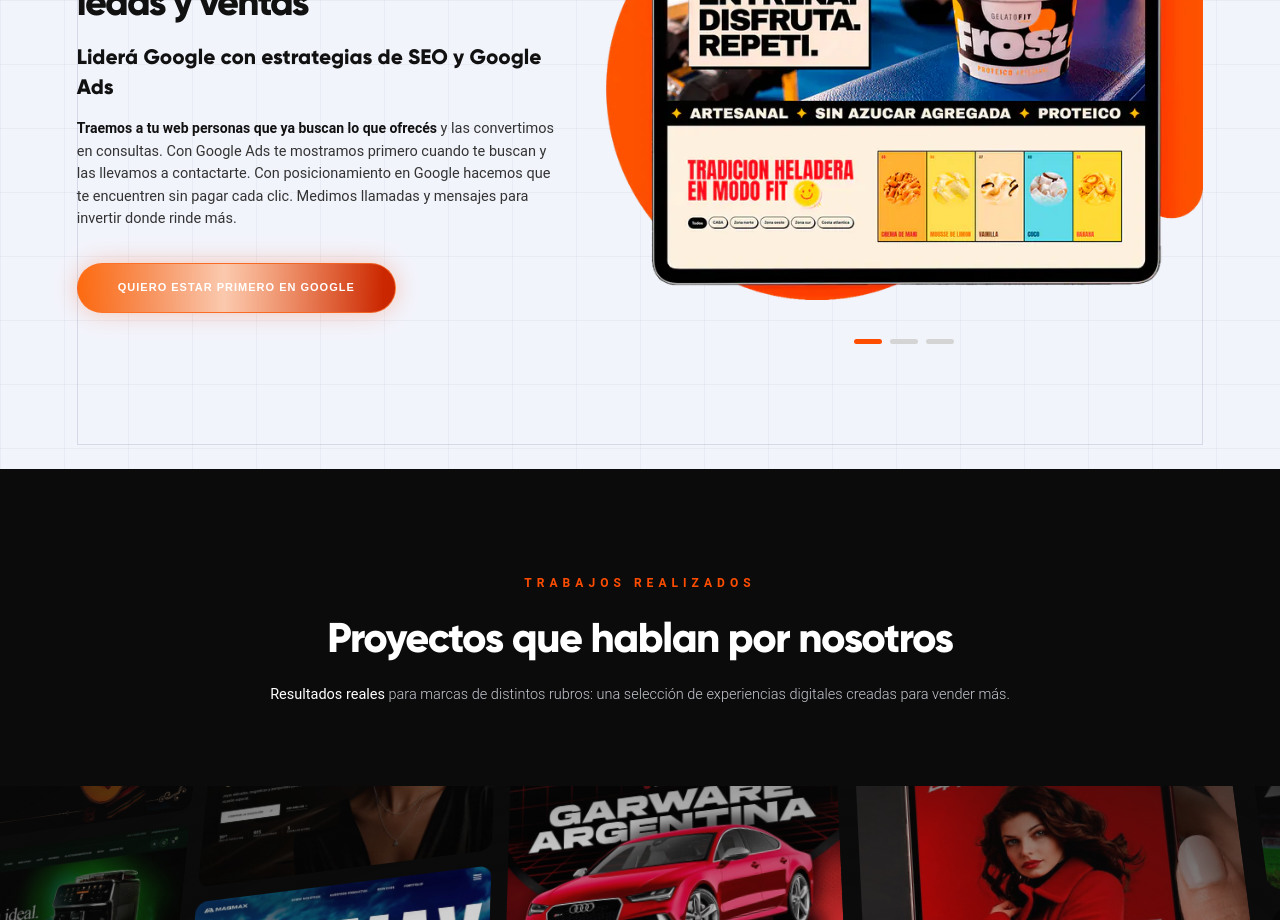
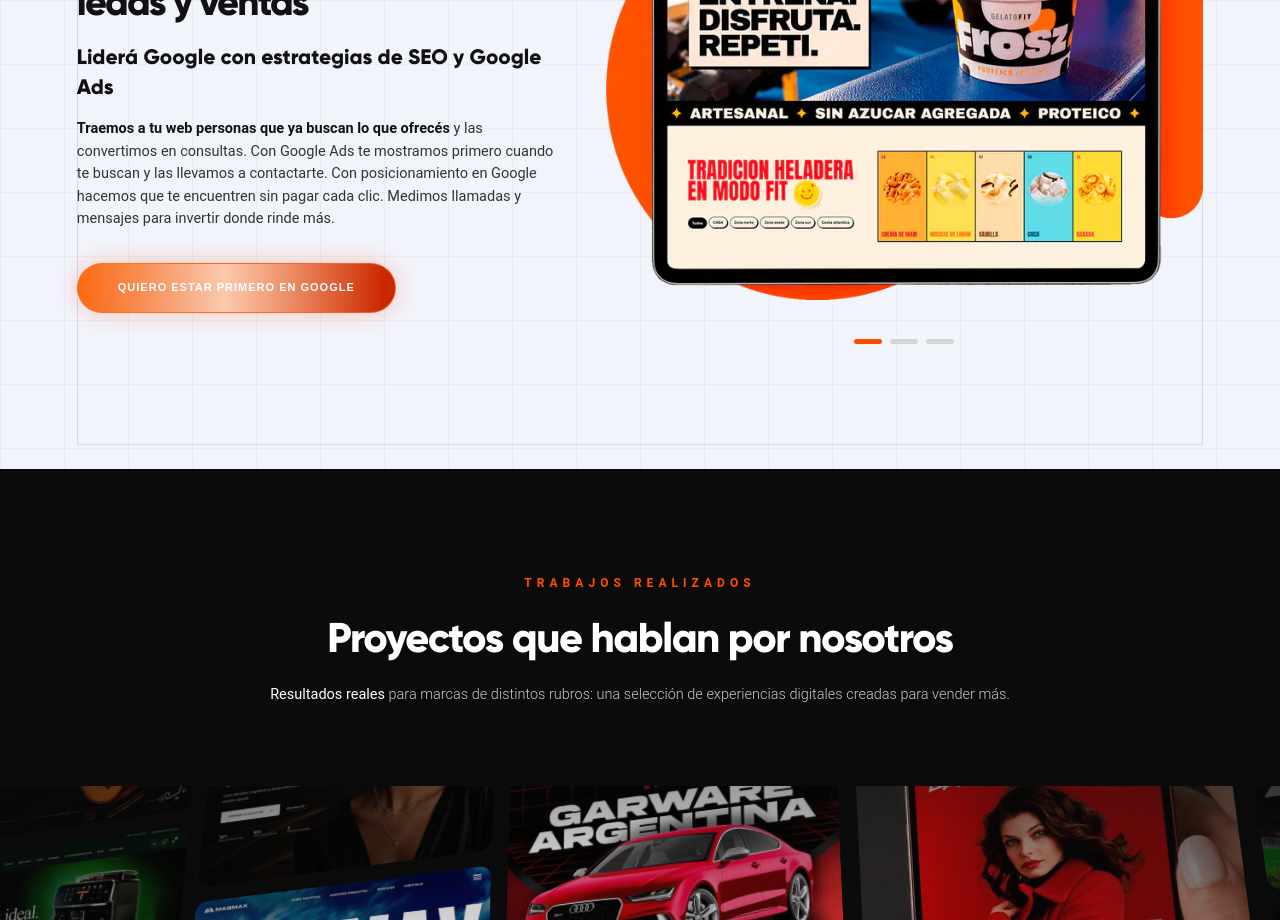
Before and after one commit to ideamosestudio/ideamosdemo, a Next.js app: page / in a window 1280 px wide. Shown: the part 3040-3960 px from the top of the page. Built offline with nearby package versions, Linux system fonts and the light colour scheme.

Commit message:
Ajustar parrafo Google a 15px en desktop

```diff
--- a/app/home-google-pilot.css
+++ b/app/home-google-pilot.css
@@ -27,12 +27,9 @@
   #site-root .home-page .google-content .body-copy{
     max-width:650px!important;
     margin:0!important;
+    font-size:15px!important;
     font-weight:400!important;
     line-height:1.65!important;
-  }
-
-  #site-root .home-page .google-content .body-copy b{
-    font-size:14px!important;
   }
 
   #site-root .home-page .google-content .orange-cta{
```
